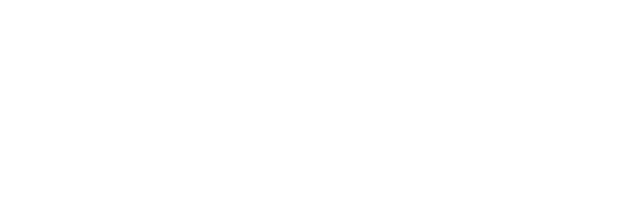
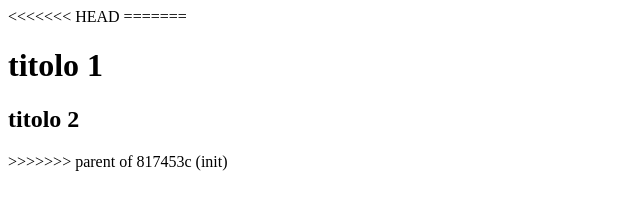
Before and after one commit to AngeloDalo/classe49-first-repo, a plain HTML site: page index.html in a window 1280 px wide. Shown: the whole page, without its empty margins (0-640 px from the left). Drawn offline with Linux system fonts and the light colour scheme.

Commit message:
Revert "init"
This reverts commit 817453c00f7431c5f0836eb6efef70968e4694b7.

```diff
--- a/index.html
+++ b/index.html
@@ -7,6 +7,11 @@
     <title>Document</title>
 </head>
 <body>
+<<<<<<< HEAD
 
+=======
+    <h1>titolo 1</h1>
+    <h2>titolo 2</h2>
+>>>>>>> parent of 817453c (init)
 </body>
 </html>
```
